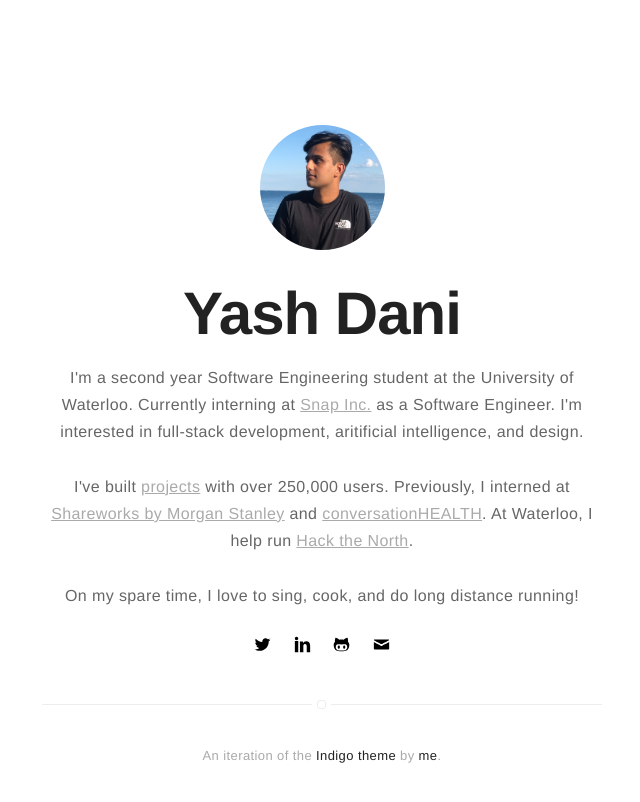
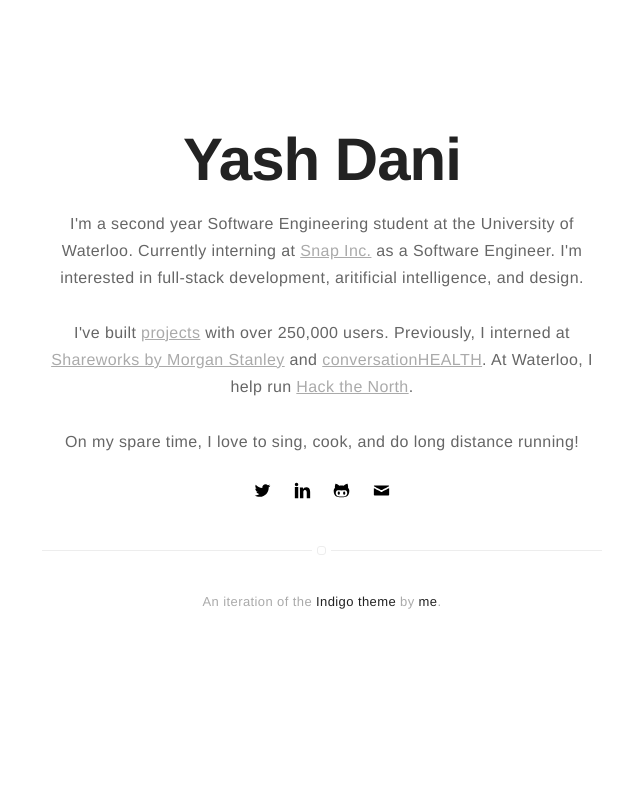
Before and after one commit to yash-dani/yash-dani.github.io, a Jekyll site: the page built from index.html, in a window 1280 px wide. Shown: the top 802 px of the page, without its empty margins (318-958 px from the left). Built offline with Jekyll 4.4.1, drawn with Linux system fonts in a browser that asks for light colours.

Commit message:
cleanup files

```diff
--- a/_config.yml
+++ b/_config.yml
@@ -18,7 +18,7 @@ description: Yash Dani's personal site.
 # if it's an external image, update below for true
 # better with square images
 external-image: false
-picture: assets/images/profile.jpg
+# picture: assets/images/profile.jpg
 
 # If you want to include your resume, set to true
 # and specify source (external or local).
--- a/_includes/author.html
+++ b/_includes/author.html
@@ -1,10 +1,10 @@
 <section class="author{% if site.disqus == false %} no-disqus{% endif %}">
     <div class="toleft">
-        <img
+        <!-- <img
             class="selfie"
             src="{% if site.authors[page.author].external-image == true %}{{ site.authors[page.author].picture }}{% else %}{{ site.url }}/{{ site.authors[page.author].picture }}{% endif %}"
             alt="{{ site.authors[page.author].name }}"
-        />
+        /> -->
     </div>
 
     <div class="toright">
--- a/_includes/header.html
+++ b/_includes/header.html
@@ -11,9 +11,9 @@
                 <img class="selfie" alt="{{ site.name }}" src="{% if site.external-image %}{{ site.picture }}{% else %}{{ site.url }}/{{ site.picture }}{% endif %}" />
             </a>
         {% else %}
-            <span class="link">
+            <!-- <span class="link">
                 <img class="selfie gradient-border" alt="{{ site.name }}" src="{% if site.external-image %}{{ site.picture }}{% else %}{{ site.url }}/{{ site.picture }}{% endif %}" />
-            </span>
+            </span> -->
         {% endif %}
 
         <h1 class="title">{{ site.name }}</h1>
```
Also changed, not shown: assets/images/profile.jpg (deleted), 1 other file.
